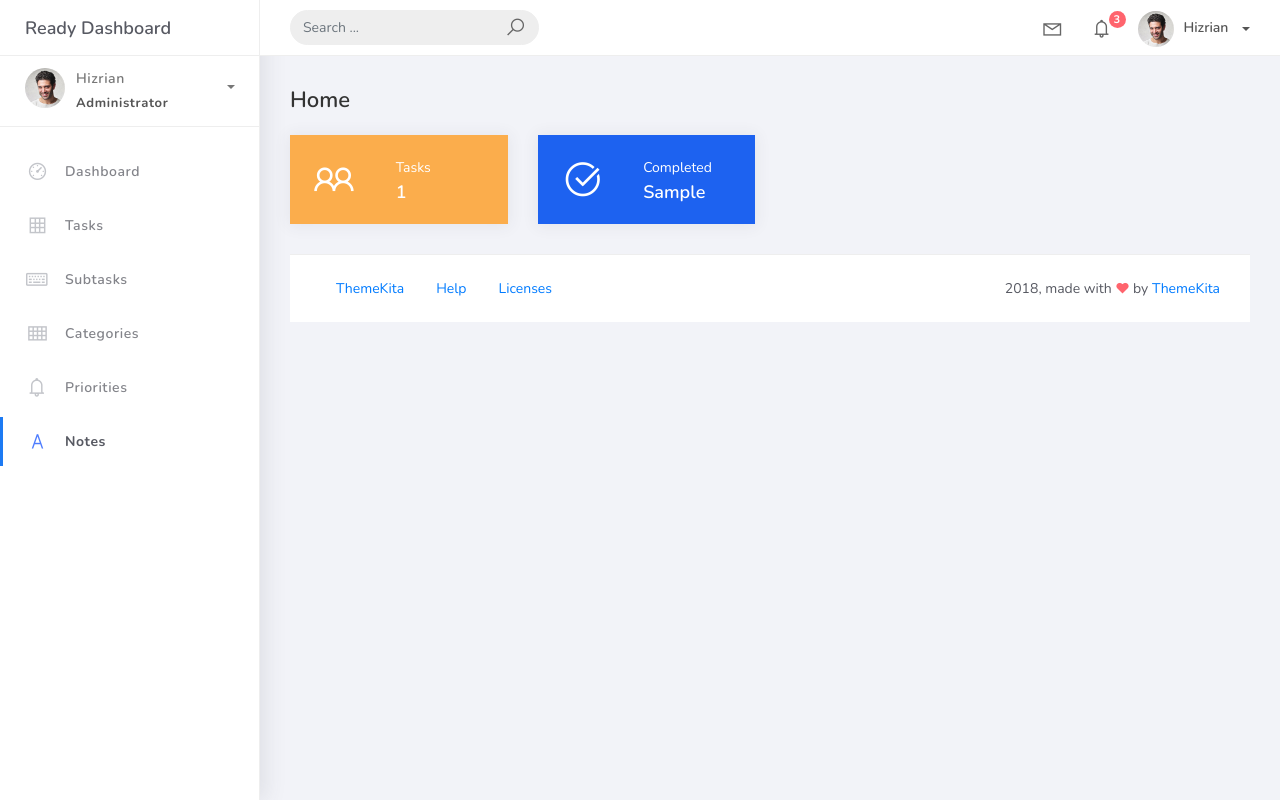
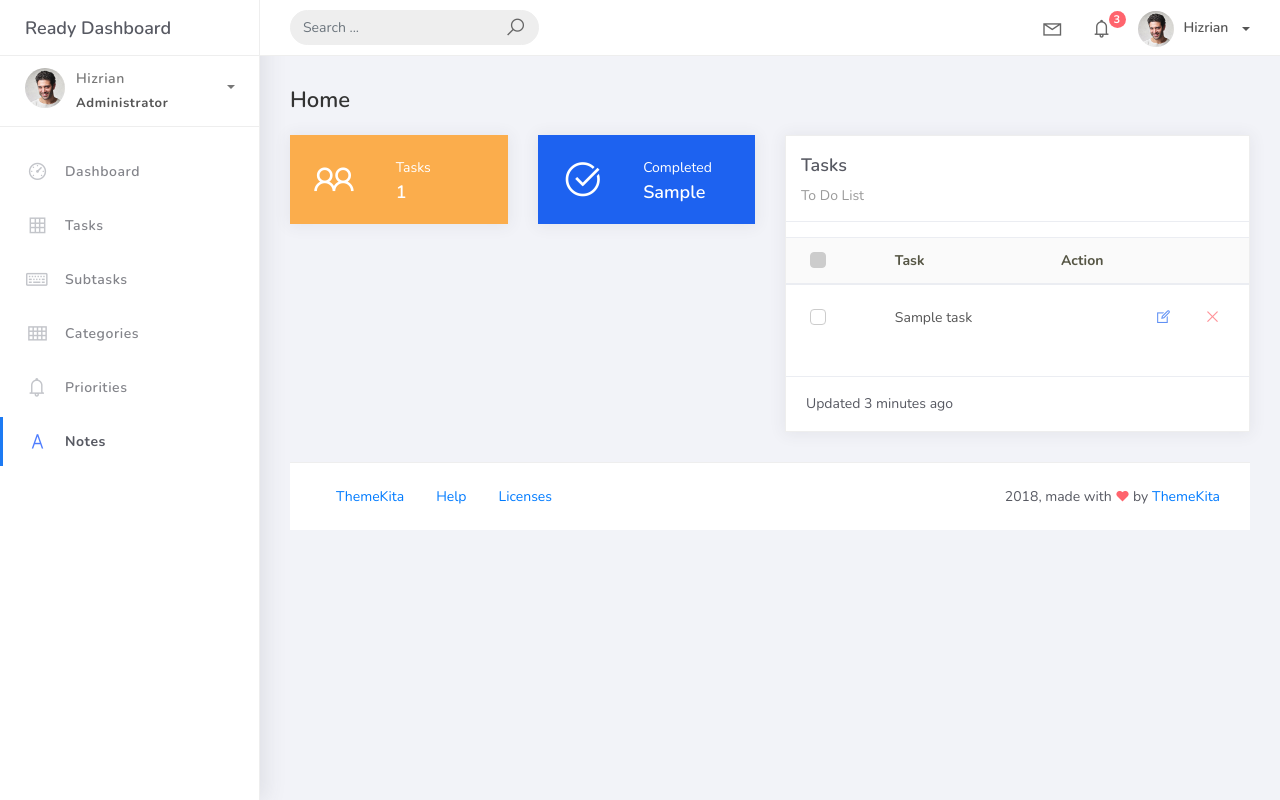
Before and after one commit to ethanestoya/Hangarin, a Django app: template hangarin/templates/home.html in a window 1280 px wide. Run offline with Django 3.2, Linux system fonts and the light colour scheme; the template is opened without the code that fills it: most values are stand-ins (such as "Sample title", 1, 10 or a date in 2020); some libraries are stand-ins or nearby versions.

Commit message:
Feature: Added a Task Dashboard

```diff
--- a/hangarin/taskmanager/views.py
+++ b/hangarin/taskmanager/views.py
@@ -17,6 +17,7 @@ class HomePageView(ListView):
     def get_context_data(self, **kwargs):
         context = super().get_context_data(**kwargs)
         context["total_tasks"] = Task.objects.count()
+
 
         today = timezone.now().date()
         count = Task.objects.filter(
--- a/hangarin/templates/home.html
+++ b/hangarin/templates/home.html
@@ -46,5 +46,70 @@
           </div>
         </div>
       </div>
+
+      <div class="col-md-6">
+        <div class="card card-tasks">
+          <div class="card-header ">
+            <h4 class="card-title">Tasks</h4>
+            <p class="card-category">To Do List</p>
+          </div>
+          <div class="card-body ">
+            <div class="table-full-width">
+              <table class="table">
+                <thead>
+                  <tr>
+                    <th>
+                      <div class="form-check">
+                        <label class="form-check-label">
+                          <input class="form-check-input  select-all-checkbox" type="checkbox" data-select="checkbox" data-target=".task-select">
+                          <span class="form-check-sign"></span>
+                        </label>
+                      </div>
+                    </th>
+                    <th>Task</th>
+                    <th>Action</th>
+                  </tr>
+                </thead>
+                <tbody>
+                  {% for task in home %}
+                  <tr>
+                    <td>
+                      <div class="form-check">
+                        <label class="form-check-label">
+                          <input class="form-check-input task-select" type="checkbox">
+                          <span class="form-check-sign"></span>
+                        </label>
+                      </div>
+                    </td>
+                    <td>{{ task.title }}</td>
+                    <td class="td-actions text-right">
+                      <div class="form-button-action">
+                        <a href="{% url 'task-update' task.id %}" data-toggle="tooltip" title="Edit Task" class="btn btn-link btn-simple-primary">
+                          <i class="la la-edit"></i>
+                        </a>
+                        <a href="{% url 'task-delete' task.id %}" data-toggle="tooltip" title="Remove" class="btn btn-link btn-simple-danger">
+                          <i class="la la-times"></i>
+                        </a>
+                      </div>
+                    </td>
+                  </tr>
+                  {% empty %}
+                  <tr>
+                    <td colspan="3" class="text-center">
+                      <p>No tasks yet. <a href="{% url 'task-add' %}">Create one</a></p>
+                    </td>
+                  </tr>
+                  {% endfor %}
+                </tbody>
+              </table>
+            </div>
+          </div>
+          <div class="card-footer ">
+            <div class="stats">
+              <i class="now-ui-icons loader_refresh spin"></i> Updated 3 minutes ago
+            </div>
+          </div>
+        </div>
+      </div>
     </div>
 {% endblock %}
```
